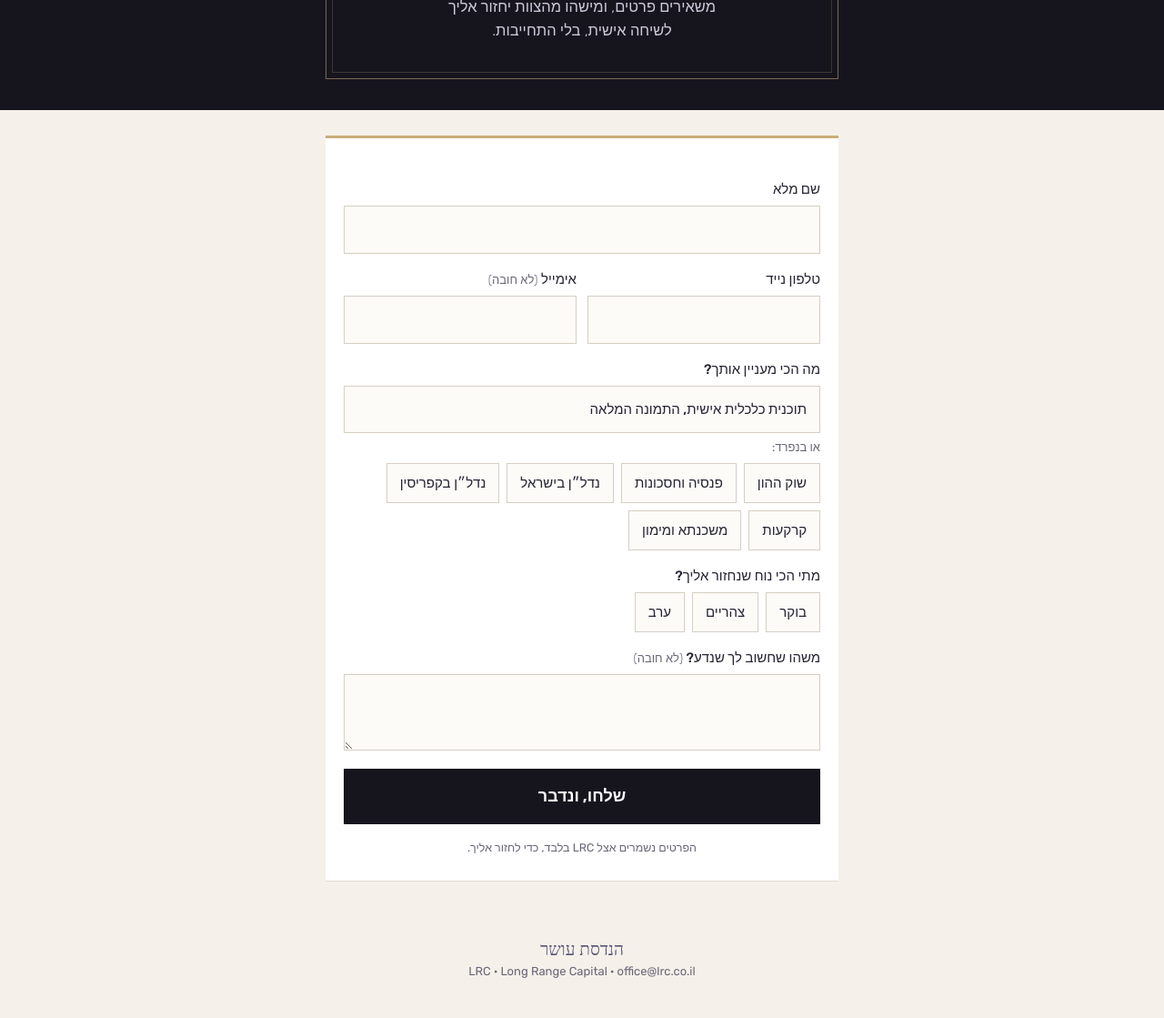
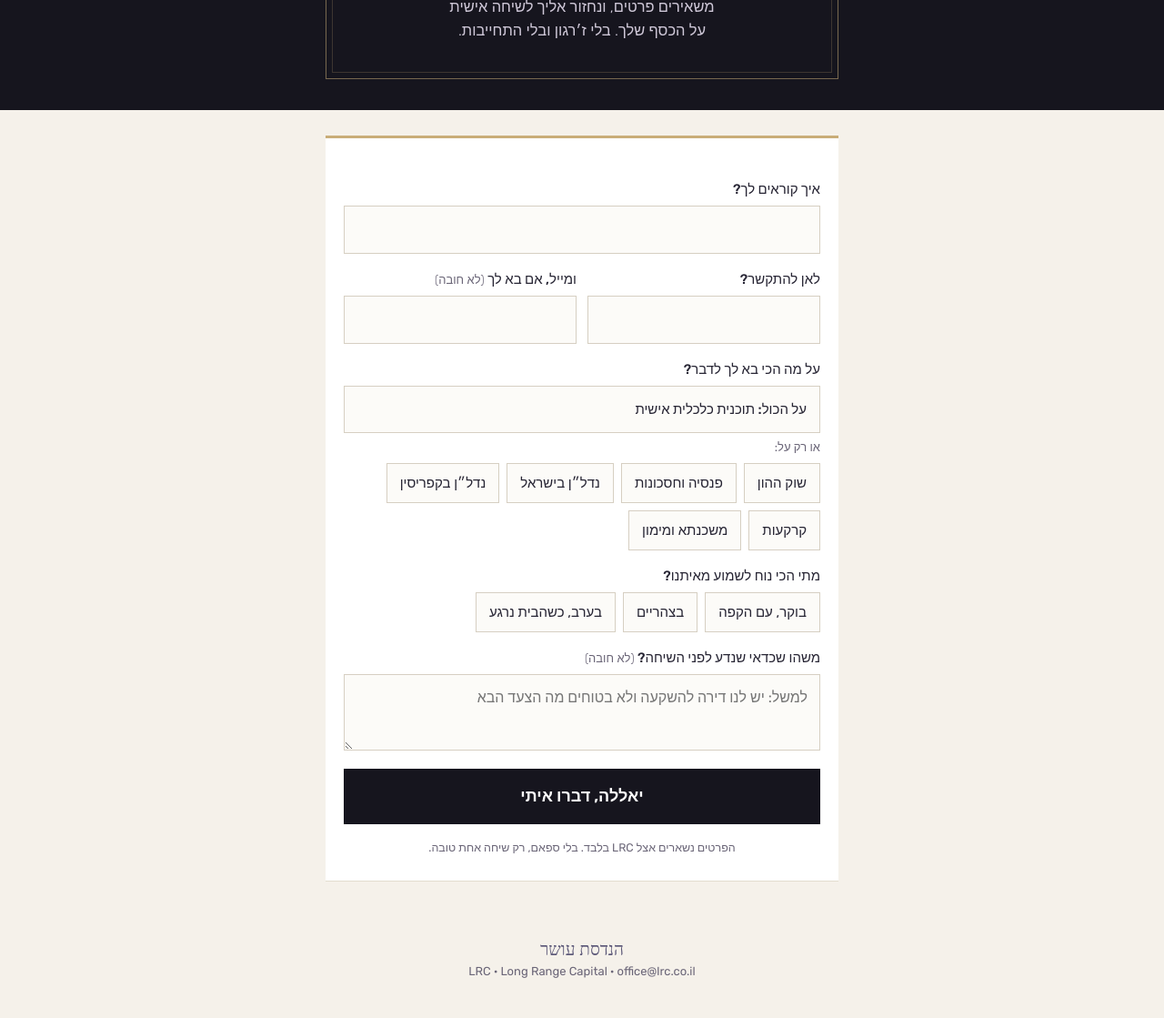
Before and after one commit to LRCISR/connect, a plain HTML site: page index.html in a window 1280 px wide. Shown: the part 282-1401 px from the top of the page at 91% size. Drawn offline with Linux system fonts and the light colour scheme; a web font is replaced by a local one.

Commit message:
Add files via upload

```diff
--- a/index.html
+++ b/index.html
@@ -3,7 +3,7 @@
 <head>
 <meta charset="utf-8">
 <meta name="viewport" content="width=device-width, initial-scale=1">
-<title>LRC · נשמח להמשיך לדבר</title>
+<title>LRC · ממשיכים את השיחה</title>
 <link rel="preconnect" href="https://fonts.googleapis.com">
 <link href="https://fonts.googleapis.com/css2?family=Frank+Ruhl+Libre:wght@300;400;500;700&family=Rubik:wght@300;400;500;600&display=swap" rel="stylesheet">
 <style>
@@ -134,9 +134,9 @@ textarea:focus{outline:none;border-color:var(--plum);background:#fff;box-shadow:
         <svg viewBox="170 60 240 275" aria-hidden="true"><path fill="#C9AD78" d="M300,70 C 300,150 330,220 395,265 C 405,190 380,110 300,70 Z"/><path fill="#E6D6B3" d="M175,240 C 260,215 340,245 380,305 C 300,335 220,310 175,240 Z"/></svg>
         <div class="w"><b>LRC</b><small>LONG RANGE CAPITAL</small></div>
       </div>
-      <div class="kicker">תודה שהגעת</div>
-      <h1>נשמח להמשיך<br><em>את השיחה.</em></h1>
-      <p class="sub">משאירים פרטים, ומישהו מהצוות יחזור אליך לשיחה אישית, בלי התחייבות.</p>
+      <div class="kicker">היה כיף? גם לנו.</div>
+      <h1>היין ייגמר.<br><em>השיחה לא חייבת.</em></h1>
+      <p class="sub">משאירים פרטים, ונחזור אליך לשיחה אישית על הכסף שלך. בלי ז׳רגון ובלי התחייבות.</p>
     </div>
   </div>
 </header>
@@ -146,26 +146,26 @@ textarea:focus{outline:none;border-color:var(--plum);background:#fff;box-shadow:
     <div class="card" id="formCard">
       <form id="f" novalidate>
         <div class="field" id="w_name">
-          <label for="full_name">שם מלא</label>
+          <label for="full_name">איך קוראים לך?</label>
           <input type="text" id="full_name" autocomplete="name" required>
           <div class="err" hidden>נא למלא שם</div>
         </div>
         <div class="row2">
           <div class="field" id="w_phone">
-            <label for="phone">טלפון נייד</label>
+            <label for="phone">לאן להתקשר?</label>
             <input type="tel" id="phone" inputmode="tel" autocomplete="tel" dir="ltr" style="text-align:right" required>
             <div class="err" hidden>מספר נייד לא תקין</div>
           </div>
           <div class="field" id="w_email">
-            <label for="email">אימייל <span class="opt">(לא חובה)</span></label>
+            <label for="email">ומייל, אם בא לך <span class="opt">(לא חובה)</span></label>
             <input type="email" id="email" autocomplete="email" dir="ltr" style="text-align:right">
             <div class="err" hidden>כתובת מייל לא תקינה</div>
           </div>
         </div>
         <div class="field">
-          <span class="legend">מה הכי מעניין אותך?</span>
-          <div class="chips feat"><input type="checkbox" id="i0" value="תוכנית כלכלית אישית"><label for="i0">תוכנית כלכלית אישית, התמונה המלאה</label></div>
-          <div class="help">או בנפרד:</div>
+          <span class="legend">על מה הכי בא לך לדבר?</span>
+          <div class="chips feat"><input type="checkbox" id="i0" value="תוכנית כלכלית אישית"><label for="i0">על הכול: תוכנית כלכלית אישית</label></div>
+          <div class="help">או רק על:</div>
           <div class="chips" id="chips">
             <input type="checkbox" id="i1" value="שוק ההון"><label for="i1">שוק ההון</label>
             <input type="checkbox" id="i2" value="פנסיה וחסכונות"><label for="i2">פנסיה וחסכונות</label>
@@ -176,28 +176,28 @@ textarea:focus{outline:none;border-color:var(--plum);background:#fff;box-shadow:
           </div>
         </div>
         <div class="field">
-          <span class="legend" id="whenLbl">מתי הכי נוח שנחזור אליך?</span>
+          <span class="legend" id="whenLbl">מתי הכי נוח לשמוע מאיתנו?</span>
           <div class="chips" role="radiogroup" aria-labelledby="whenLbl">
-            <input type="radio" name="when" id="w1" value="בוקר"><label for="w1">בוקר</label>
-            <input type="radio" name="when" id="w2" value="צהריים"><label for="w2">צהריים</label>
-            <input type="radio" name="when" id="w3" value="ערב"><label for="w3">ערב</label>
+            <input type="radio" name="when" id="w1" value="בוקר"><label for="w1">בוקר, עם הקפה</label>
+            <input type="radio" name="when" id="w2" value="צהריים"><label for="w2">בצהריים</label>
+            <input type="radio" name="when" id="w3" value="ערב"><label for="w3">בערב, כשהבית נרגע</label>
           </div>
         </div>
         <div class="field">
-          <label for="note">משהו שחשוב לך שנדע? <span class="opt">(לא חובה)</span></label>
-          <textarea id="note" maxlength="500"></textarea>
+          <label for="note">משהו שכדאי שנדע לפני השיחה? <span class="opt">(לא חובה)</span></label>
+          <textarea id="note" maxlength="500" placeholder="למשל: יש לנו דירה להשקעה ולא בטוחים מה הצעד הבא"></textarea>
         </div>
         <div class="formerr" id="formErr" hidden></div>
-        <button type="submit" id="go">שלחו, ונדבר</button>
-        <p class="fine">הפרטים נשמרים אצל LRC בלבד, כדי לחזור אליך.</p>
+        <button type="submit" id="go">יאללה, דברו איתי</button>
+        <p class="fine">הפרטים נשארים אצל LRC בלבד. בלי ספאם, רק שיחה אחת טובה.</p>
       </form>
     </div>
 
     <div class="card thanks" id="thanks" hidden>
       <svg class="glass" viewBox="0 0 48 64" aria-hidden="true"><path d="M10 4h28c0 14-4 24-14 26C14 28 10 18 10 4z" fill="none" stroke="#C9AD78" stroke-width="2"/><path d="M12.5 14h23c-1 8-4.5 13-11.5 14-7-1-10.5-6-11.5-14z" fill="#5C5878"/><path d="M24 30v24M14 58h20" stroke="#C9AD78" stroke-width="2" stroke-linecap="round"/></svg>
-      <div class="eyebrow">קיבלנו</div>
+      <div class="eyebrow">רשמנו</div>
       <h2 id="tTitle">תודה!</h2>
-      <p>נחזור אליך בקרוב. בינתיים, תמשיכו ליהנות מהערב.</p>
+      <p>נחזור אליך בקרוב. בינתיים, יש עוד יין על השולחן 🍷</p>
     </div>
   </section>
 </main>
@@ -232,7 +232,7 @@ $('f').addEventListener('submit', function(ev){
       $('formCard').hidden = true; $('thanks').hidden = false; window.scrollTo({ top: 0, behavior: 'smooth' });
     })
     .catch(function(){
-      btn.disabled = false; btn.textContent = 'שלחו, ונדבר';
+      btn.disabled = false; btn.textContent = 'יאללה, דברו איתי';
       $('formErr').textContent = 'משהו לא עבר. נסו שוב, או פנו לאחד מאיתנו כאן בערב.'; $('formErr').hidden = false;
     });
 });
```
